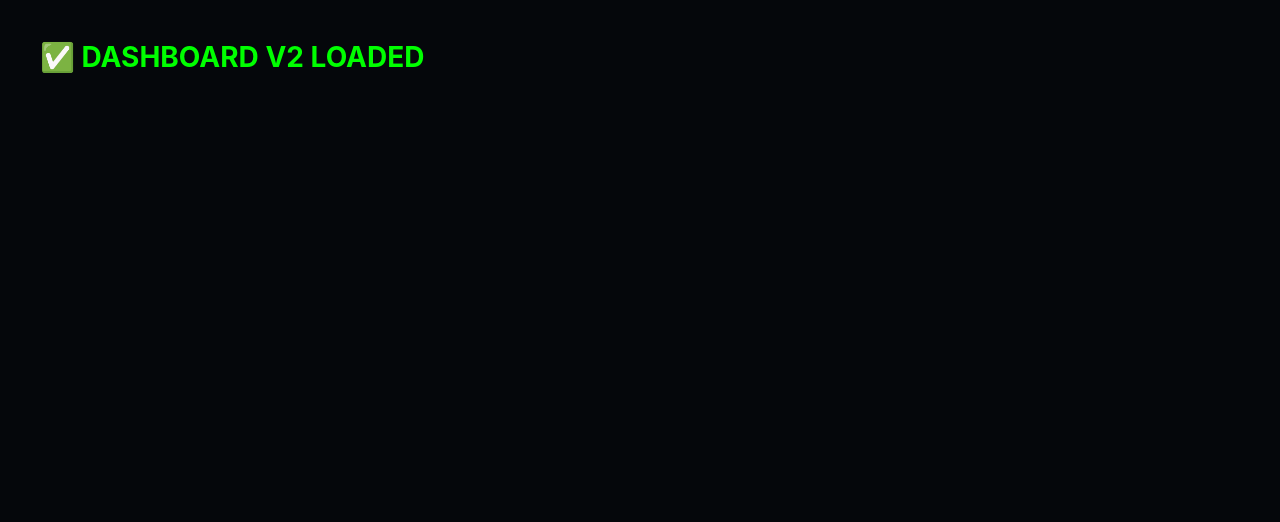
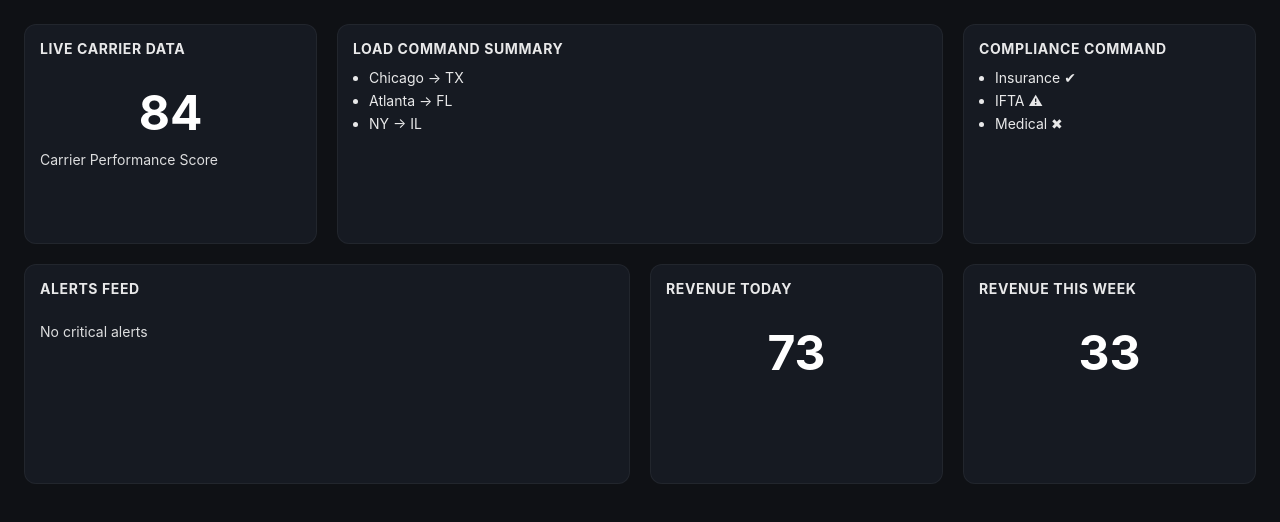
Before and after one commit to Moven25/moven-command-center, a React (Vite) app: page / in a window 1280 px wide. Shown: the top 522 px of the page. Built offline with nearby package versions, Linux system fonts and the light colour scheme.

Commit message:
Fix dashboard route and rendering issue

```diff
--- a/src/pages/Dashboard.jsx
+++ b/src/pages/Dashboard.jsx
@@ -1,16 +1,50 @@
-// src/pages/Dashboard.jsx
+import "./Dashboard.css";
 
 export default function Dashboard() {
   return (
-    <div
-      style={{
-        color: "lime",
-        padding: "40px",
-        fontSize: "28px",
-        fontWeight: "bold",
-      }}
-    >
-      ✅ DASHBOARD V2 LOADED
+    <div className="dashboard">
+      <div className="dashboard-grid">
+
+        <div className="card carrier-score">
+          <h3>Live Carrier Data</h3>
+          <div className="gauge-placeholder">84</div>
+          <p>Carrier Performance Score</p>
+        </div>
+
+        <div className="card load-summary">
+          <h3>Load Command Summary</h3>
+          <ul>
+            <li>Chicago → TX</li>
+            <li>Atlanta → FL</li>
+            <li>NY → IL</li>
+          </ul>
+        </div>
+
+        <div className="card compliance">
+          <h3>Compliance Command</h3>
+          <ul>
+            <li>Insurance ✔</li>
+            <li>IFTA ⚠</li>
+            <li>Medical ✖</li>
+          </ul>
+        </div>
+
+        <div className="card alerts">
+          <h3>Alerts Feed</h3>
+          <p>No critical alerts</p>
+        </div>
+
+        <div className="card revenue-today">
+          <h3>Revenue Today</h3>
+          <div className="gauge-placeholder">73</div>
+        </div>
+
+        <div className="card revenue-week">
+          <h3>Revenue This Week</h3>
+          <div className="gauge-placeholder">33</div>
+        </div>
+
+      </div>
     </div>
   );
 }
```
